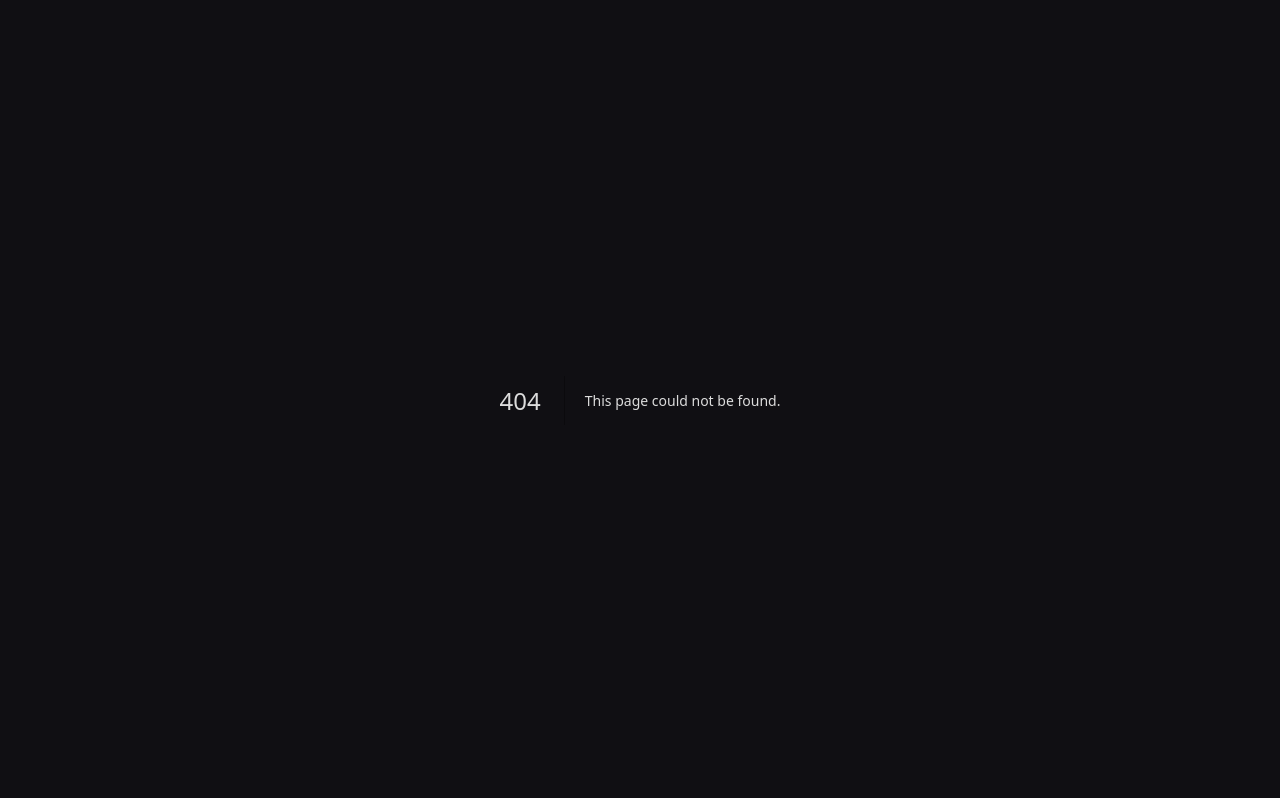
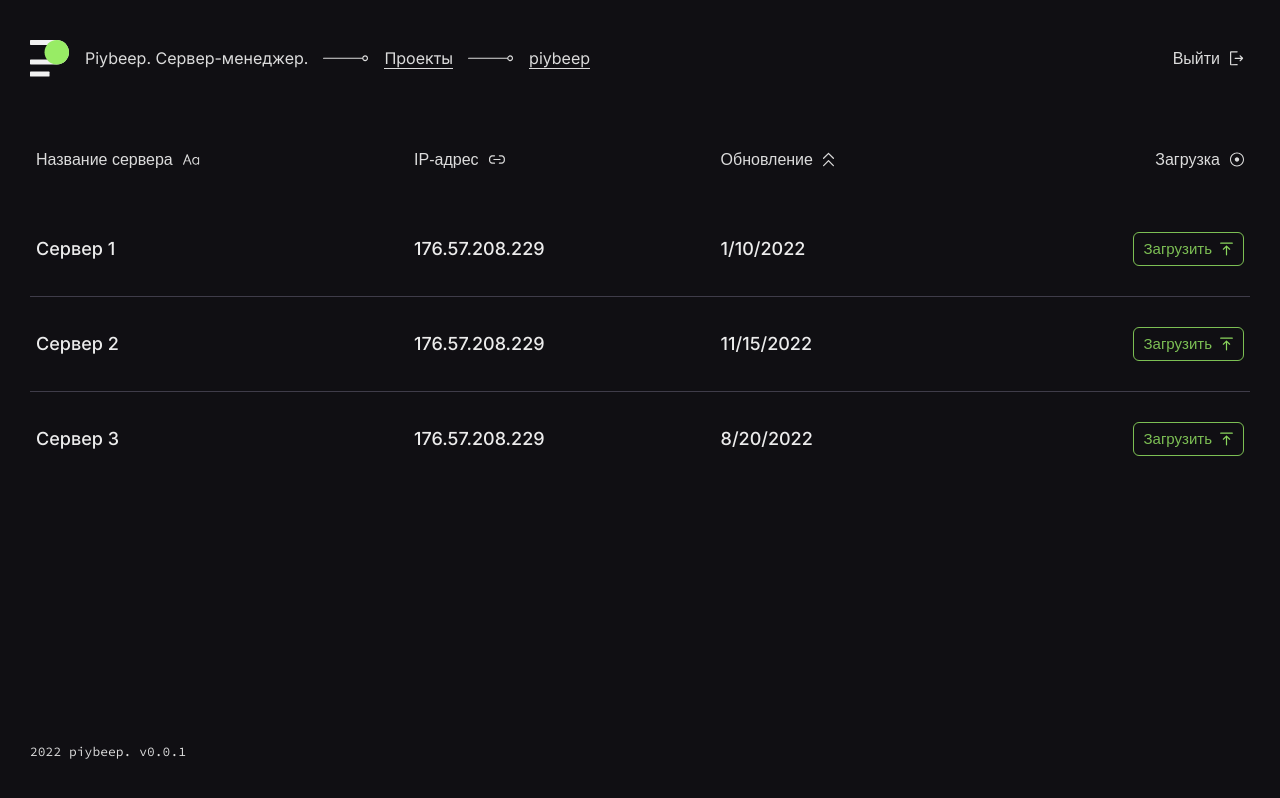
Before and after one commit to piybeep/piybeep-manager-c, a Next.js app: page /projects/1 in a window 1280 px wide. Before the commit this address had no page. Built offline with nearby package versions, Linux system fonts and the light colour scheme.

Commit message:
страница с серверами

```diff
--- a/pages/index.tsx
+++ b/pages/index.tsx
@@ -9,28 +9,16 @@ import Alphabet from "../public/svg/Alphabet.svg";
 import Share from "../public/svg/Share.svg";
 import Update from "../public/svg/Update.svg";
 import Status from "../public/svg/Status.svg";
+import { TableProps } from '../src/components/Table/index';
 
-export default function Index() {
-	const [headerOptions, setHeaderOptions] = React.useState<HeaderProps>({
-		items: [{ link: "/", title: "Проекты" }],
-	});
-	return (
-		<>
-			<Head>
-				<title>Piybeep Manager</title>
-				<meta name="description" content="Piybeep Manager Panel" />
-				<link rel="icon" href="/favicon.ico" />
-			</Head>
-			<Header {...headerOptions} />
-			<main className="home_page">
-				<Table
-					titles={[
+export const DATA: TableProps = {
+	titles: [
 		{ text: "Название проекта", icon: Alphabet },
 		{ text: "Ссылка", icon: Share },
 		{ text: "Обновление", icon: Update },
 		{ text: "Статус", icon: Status },
-					]}
-					rows={[
+	],
+	rows: [
 		{
 			project: { id: 1 },
 			cells: [
@@ -58,7 +46,25 @@ export default function Index() {
 				{ text: "Завершено", type: "enum" },
 			],
 		},
-					]}
+	],
+};
+
+export default function Index() {
+	const [headerOptions, setHeaderOptions] = React.useState<HeaderProps>({
+		items: [{ link: "/", title: "Проекты" }],
+	});
+	return (
+		<>
+			<Head>
+				<title>Piybeep Manager</title>
+				<meta name="description" content="Piybeep Manager Panel" />
+				<link rel="icon" href="/favicon.ico" />
+			</Head>
+			<Header {...headerOptions} />
+			<main className="home_page">
+				<Table
+					titles={DATA.titles}
+					rows={DATA.rows}
 				/>
 			</main>
 			<Footer />
--- /dev/null
+++ b/pages/projects/[id].tsx
@@ -0,0 +1,91 @@
+import Head from "next/head";
+import React from "react";
+import { useRouter } from "next/router";
+
+import Footer from "../../src/components/Footer";
+import Header, { HeaderProps } from "../../src/components/Header";
+import Table from "../../src/components/Table";
+
+import Alphabet from "../../public/svg/Alphabet.svg";
+import Share from "../../public/svg/Share.svg";
+import Update from "../../public/svg/Update.svg";
+import Status from "../../public/svg/Status.svg";
+import Upload from "../../public/svg/Upload.svg";
+
+import { DATA } from "../index";
+
+export default function ProjectItem() {
+	const { query } = useRouter();
+	const project = DATA.rows.find(
+		(i) => Number(i.project?.id) === Number(query?.id),
+	);
+
+	const [navItems, setNavItems] = React.useState<HeaderProps["items"]>([
+		{ link: "/", title: "Проекты" },
+	]);
+
+	navItems?.length == 1 &&
+		project?.project?.id &&
+		setNavItems((i) => {
+			i!.push({
+				link: "/projects/" + project.project?.id,
+				title: project.cells[0].text,
+			});
+			return i;
+		});
+
+	const [headerOptions, setHeaderOptions] = React.useState<HeaderProps>({
+		items: navItems,
+	});
+
+	return (
+		<>
+			<Head>
+				<title>Piybeep Manager</title>
+				<meta name="description" content="Piybeep Manager Panel" />
+				<link rel="icon" href="/favicon.ico" />
+			</Head>
+			<Header {...headerOptions} />
+			<main className="home_page">
+				<Table
+					titles={[
+						{ text: "Название сервера", icon: Alphabet },
+						{ text: "IP-адрес", icon: Share },
+						{ text: "Обновление", icon: Update },
+						{ text: "Загрузка", icon: Status },
+					]}
+					rows={[
+						{
+							project: { id: 1 },
+							cells: [
+								{ text: "Сервер 1" },
+								{ text: "176.57.208.229" },
+								{ text: "2022.01.10 12:32", type: "date" },
+								{ text: "Загрузить", type: "button", icon: Upload },
+							],
+						},
+						{
+							project: { id: 1 },
+							cells: [
+								{ text: "Сервер 2" },
+								{ text: "176.57.208.229" },
+								{ text: "2022.11.15 12:32", type: "date" },
+								{ text: "Загрузить", type: "button", icon: Upload },
+							],
+						},
+						{
+							project: { id: 1 },
+							cells: [
+								{ text: "Сервер 3" },
+								{ text: "176.57.208.229" },
+								{ text: "2022.08.20 12:32:10", type: "date" },
+								{ text: "Загрузить", type: "button", icon: Upload },
+							],
+						},
+					]}
+				/>
+			</main>
+			<Footer />
+		</>
+	);
+}
--- /dev/null
+++ b/src/components/Table/Row/CellButton/CellButton.module.scss
@@ -0,0 +1,24 @@
+.cell_button {
+    display: flex;
+    justify-content: flex-end;
+	button {
+		background: transparent;
+		display: flex;
+		align-items: center;
+		padding: 7px 10px;
+		gap: 8px;
+		border: 1px solid rgba(152, 236, 101, 0.8);
+		color: rgba(152, 236, 101, 0.8);
+		border-radius: 6px;
+		font-weight: 400;
+		font-size: 15px;
+		line-height: 18px;
+		cursor: pointer;
+		transition: 0.2s;
+
+		&:hover {
+			border: 1px solid rgba(152, 236, 101, 1);
+			color: rgba(152, 236, 101, 1);
+		}
+	}
+}
--- /dev/null
+++ b/src/components/Table/Row/CellButton/index.tsx
@@ -0,0 +1,18 @@
+import Image from "next/image";
+import s from "./CellButton.module.scss";
+
+export default function CellButton({
+	text,
+	icon,
+}: {
+	text: string;
+	icon?: any;
+}) {
+	return (
+		<td className={s.cell_button}>
+			<button>
+				{text} {icon ? <Image src={icon} alt="" /> : ""}
+			</button>
+		</td>
+	);
+}
--- /dev/null
+++ b/src/components/Table/Row/CellDate/index.tsx
@@ -0,0 +1,7 @@
+export default function CellDate({ date }: { date: Date }) {
+	return (
+		<td title={new Date(date).toLocaleString()}>
+			{new Date(date).toLocaleDateString()}
+		</td>
+	);
+}
--- /dev/null
+++ b/src/components/Table/Row/CellLink/index.tsx
@@ -0,0 +1,9 @@
+export default function CellLink({ text }: { text: string }) {
+	return (
+		<td title={text}>
+			<a href={text} target="_blank" rel="noreferrer">
+				{text.replace("https://", "").replace("http://", "")}
+			</a>
+		</td>
+	);
+}
--- /dev/null
+++ b/src/components/Table/Row/CellStatus/index.tsx
@@ -0,0 +1,18 @@
+const COLORS: Record<string, string> = {
+	"В планах": "#8E8E8E",
+	"В очереди": "#FDBB8B",
+	"В разработке (приоритет)": "#FF8D8D",
+	"В разработке (дизайн)": "#FF8DED",
+	"В разработке": "#BF8DFF",
+	"В заморозке": "#7EB2FF",
+	"Поддержка": "#FFE68B",
+	"Завершено": "#93FF82",
+};
+
+interface CellStatusProps {
+	text: string;
+}
+
+export default function CellStatus({ text }: CellStatusProps) {
+	return <td style={{ color: COLORS[text] }}>{text}</td>;
+}
--- /dev/null
+++ b/src/components/Table/Row/CellText/index.tsx
@@ -0,0 +1,3 @@
+export default function CellText({ text }: { text: string }) {
+	return <td>{text}</td>;
+}
--- /dev/null
+++ b/src/components/Table/Row/index.tsx
@@ -0,0 +1,20 @@
+import CellButton from "./CellButton";
+import CellDate from "./CellDate";
+import CellLink from "./CellLink";
+import CellStatus from "./CellStatus";
+import CellText from "./CellText";
+
+export default function Row({ cell }: Record<string, any>) {
+	switch (cell.type) {
+		case "enum":
+			return <CellStatus text={cell.text} />;
+		case "link":
+			return <CellLink text={cell.text} />;
+		case "date":
+			return <CellDate date={cell.text} />;
+		case "button":
+			return <CellButton text={cell.text} icon={cell.icon} />;
+		default:
+			return <CellText text={cell.text} />;
+	}
+}
--- a/src/components/Table/Table.module.scss
+++ b/src/components/Table/Table.module.scss
@@ -1,13 +1,17 @@
-.table {
-	display: table;
-	width: 100%;
+.table_wrapper {
 	margin: 0 auto;
 	max-width: 1232px;
+	display: flex;
+	justify-content: center;
+	position: relative;
+	table {
+		display: table;
+
+		width: 100%;
+		max-width: 1220px;
 
 		border-collapse: collapse;
 		border-style: hidden;
-
-	position: relative;
 
 		.sort_popup {
 			position: absolute;
@@ -48,10 +52,10 @@
 			tr {
 				cursor: pointer;
 				transition: all 0.2s;
+				border-bottom: 1px solid #3f3c49;
 
 				td {
 					color: #ececec;
-				border-bottom: 1px solid #3f3c49;
 					padding: 30px 6px;
 					a {
 						color: #ececec;
@@ -70,3 +74,4 @@
 			}
 		}
 	}
+}
--- a/src/components/Table/index.tsx
+++ b/src/components/Table/index.tsx
@@ -2,6 +2,8 @@ import Button from "../Button";
 import s from "./Table.module.scss";
 import SortPopup from "../SortPopup";
 import React from "react";
+import Router from "next/router";
+import Row from "./Row";
 
 type TitleType = {
 	text: string;
@@ -9,9 +11,11 @@ type TitleType = {
 	sort?: "up" | "down" | false;
 };
 
-type RowType = {
+export type RowType = {
 	text: string;
-	type?: "date" | "link" | "enum";
+	type?: "date" | "link" | "enum" | "button";
+	action?: () => void;
+	icon?: any;
 };
 
 export interface TableProps {
@@ -24,25 +28,12 @@ export interface TableProps {
 
 export default function Table(props: TableProps) {
 	const [showPopup, setShowPopup] = React.useState(false);
-	const COLORS = {
-		"В планах": "#8E8E8E",
-		"В очереди": "#FDBB8B",
-		"В разработке (приоритет)": "#FF8D8D",
-		"В разработке (дизайн)": "#FF8DED",
-		"В разработке": "#BF8DFF",
-		"В заморозке": "#7EB2FF",
-		"Поддержка": "#FFE68B",
-		"Завершено": "#93FF82",
-	};
 
-	const close = () => {
-		console.log("close", showPopup);
+	const close = () => setShowPopup((v) => !v);
 
-		setShowPopup((v) => !v);
-	};
 	return (
-		<table className={s.table}>
-			<SortPopup
+		<div className={s.table_wrapper}>
+			{/* <SortPopup
 				className={s.sort_popup}
 				show={showPopup}
 				close={close}
@@ -76,7 +67,8 @@ export default function Table(props: TableProps) {
 						active: true,
 					},
 				]}
-			/>
+			/> */}
+			<table>
 				<thead>
 					<tr>
 						{props.titles.map((t) => (
@@ -84,8 +76,14 @@ export default function Table(props: TableProps) {
 								<span
 									className={t.sort ? (t.sort === "down" ? s.down : s.up) : ""}
 								>
-								{t.text == "Статус" ? (
-									<Button icon={t.icon} text={t.text} onClick={close} />
+									{t.text === "Статус" || t.text === "Загрузка" ? (
+										<Button
+											icon={t.icon}
+											text={t.text}
+											onClick={
+												t.text === "Статус" ? close : () => alert(t.text)
+											}
+										/>
 									) : (
 										<Button icon={t.icon} text={t.text} />
 									)}
@@ -95,57 +93,22 @@ export default function Table(props: TableProps) {
 					</tr>
 				</thead>
 				<tbody>
-				{props.rows.map((row) => (
-					<tr key={row.project?.id}>
-						{row.cells.map((cell) => {
-							switch (cell.type) {
-								case "enum": {
-									const colors = {
-										"В планах": "#8E8E8E",
-										"В очереди": "#FDBB8B",
-										"В разработке (приоритет)": "#FF8D8D",
-										"В разработке (дизайн)": "#FF8DED",
-										"В разработке": "#BF8DFF",
-										"В заморозке": "#7EB2FF",
-										"Поддержка": "#FFE68B",
-										"Завершено": "#93FF82",
-									};
-									return (
-										// @ts-ignore
-										<td key={cell.text} style={{ color: colors[cell.text] }}>
-											{cell.text}
-										</td>
-									);
-								}
-								case "link": {
-									return (
-										<td key={cell.text} title={cell.text}>
-											<a href={cell.text} target="_blank">
-												{cell.text
-													.replace("https://", "")
-													.replace("http://", "")}
-											</a>
-										</td>
-									);
-								}
-								case "date": {
-									return (
-										<td
-											key={cell.text}
-											title={new Date(cell.text).toLocaleString()}
+					{props.rows.map((row, index) => (
+						<tr
+							key={index}
+							onClick={(e: any) => {
+								// console.log(e.target.tagName);
+								e.target.tagName !== "A" && Router.push("/projects/" + row.project?.id)
+
+							}}
 						>
-											{new Date(cell.text).toLocaleDateString()}
-										</td>
-									);
-								}
-								default: {
-									return <td key={cell.text}>{cell.text}</td>;
-								}
-							}
-						})}
+							{row.cells.map((cell) => (
+								<Row key={cell.text} cell={cell} />
+							))}
 						</tr>
 					))}
 				</tbody>
 			</table>
+		</div>
 	);
 }
```
Also changed, not shown: public/svg/Upload.svg (added), src/components/Header/index.tsx (line endings or trailing spaces). Lines whose indentation alone changed are shown as unchanged.
